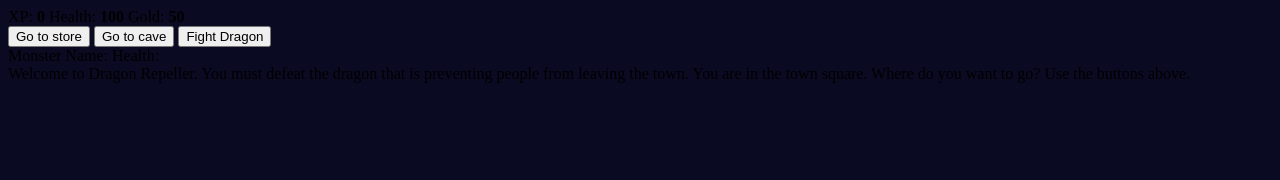
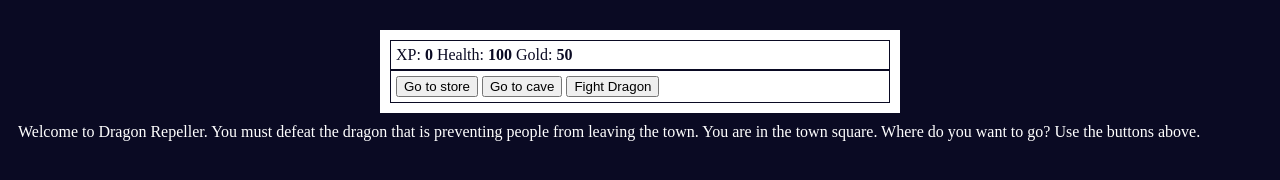
Before and after one commit to voltaire-rabino00/FreeCodeCamp_Data-Structure-and-Algorithm---Js, a plain HTML site: page index.html in a window 1280 px wide. Drawn offline with Linux system fonts and the light colour scheme.

Commit message:
Initial Commit

```diff
--- a/style.css
+++ b/style.css
@@ -1,3 +1,31 @@
 body {
     background-color: #0a0a23;
 }
+#text {
+    background-color: #0a0a23;
+    color: #ffffff;
+    padding: 10px;
+}
+#game {
+    max-width: 500px;
+    max-height: 400px;
+    background-color: #ffffff;
+    color: #ffffff;
+    margin: 30px auto 0;
+    padding: 10px;
+}
+
+#controls, #stats {
+    border: 1px solid #0a0a23;
+    color: #0a0a23;
+    padding: 5px;
+
+}
+
+#monsterStats {
+    display: none;
+    border: 1px solid #0a0a23;
+    color: #ffff;
+    background-color: #c70d0d ;
+    padding: 5px;
+}
```
